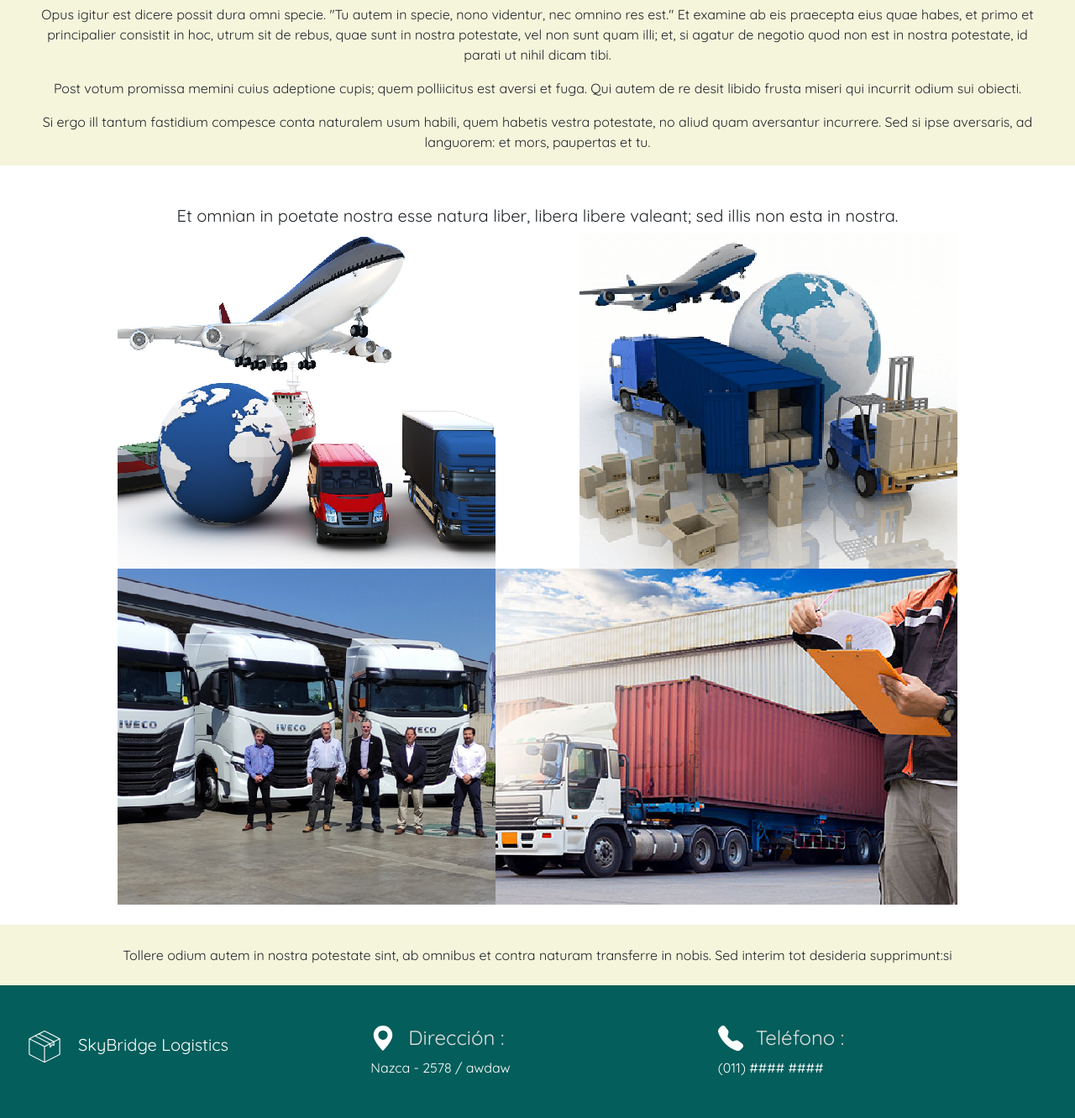
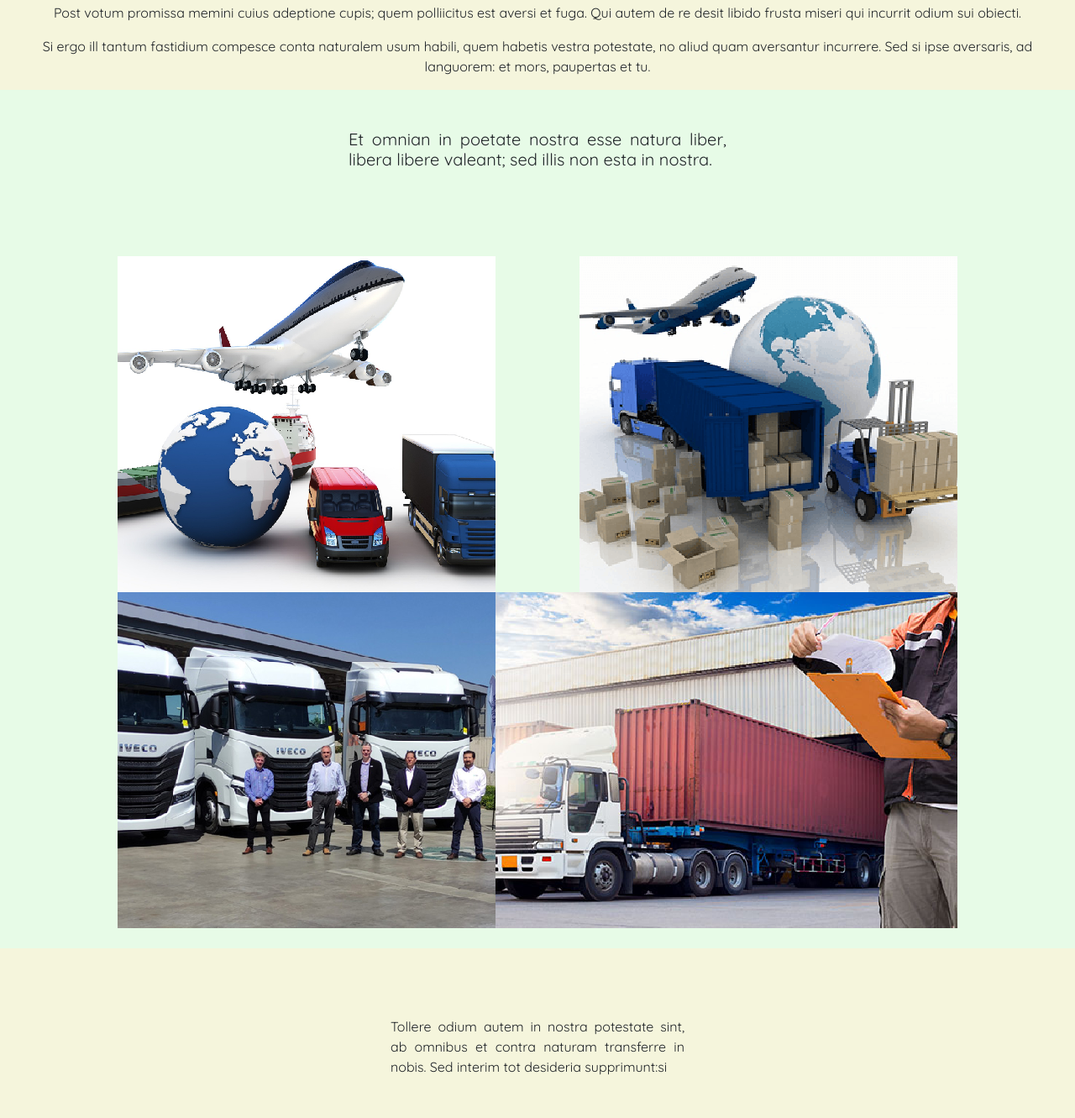
Before and after one commit to Patrick9913/Team-Project, a website: page pages/nosotros.html in a window 1280 px wide. Shown: the part 1469-2800 px from the top of the page at 84% size. Drawn offline with nearby package versions, Linux system fonts and the light colour scheme.

Commit message:
color a los div y alineamiento textos

```diff
--- a/pages/nosotros.html
+++ b/pages/nosotros.html
@@ -43,7 +43,7 @@
         <header class="us-headerProp d-flex align-items-center justify-content-center">
             <h1>Quienes somos</h1>
         </header>
-        <section class="d-flex flex-column align-items-center">
+        <section class="nos-section1 d-flex flex-column align-items-center">
             <h2 class="mt-4 mb-3"> Un equipo de profesionales en permanente contacto con nuestros clientes </h2>
             <p class="ms-5 me-5">Lorem ipsum dolor sit amet, consectetur adipisicing elit. Dolorem delectus omnis maxime explicabo! Perspiciatis minima incidunt necessitatibus tempore iure distinctio commodi. Lorem ipsum dolor sit amet, consectetur adipisicing elit. Dolorem delectus omnis maxime explicabo! Perspiciatis minima incidunt necessitatibus tempore iure distinctio commodi.</p>
             <p class="ms-5 me-5">Lorem ipsum dolor sit amet, consectetur adipisicing elit. Dolorem delectus omnis maxime explicabo! Perspiciatis minima incidunt necessitatibus tempore iure distinctio commodi. Lorem ipsum dolor sit amet, consectetur adipisicing elit. Dolorem delectus omnis maxime explicabo! Perspiciatis minima incidunt necessitatibus tempore iure distinctio commodi.</p>
@@ -62,18 +62,22 @@
             <p class="ms-5 me-5 lh-base text-center">Post votum promissa memini cuius adeptione cupis; quem polliicitus est aversi et fuga. Qui autem de re desit libido frusta miseri qui incurrit odium sui obiecti.</p>
             <p class="ms-5 me-5 lh-base text-center">Si ergo ill tantum fastidium compesce conta naturalem usum habili, quem habetis vestra potestate, no aliud quam aversantur incurrere. Sed si ipse aversaris, ad languorem: et mors, paupertas et tu.</p>
         </section>
-        <section class="d-flex flex-column align-items-center">
-            <h5 class="mt-5">Et omnian in poetate nostra esse natura liber, libera libere valeant; sed illis non esta in nostra.</h5>
-            <section class="nos-grid mb-4">
+        <section class="nos-section1 d-flex flex-column align-items-center">
+            <div class="nos-div1 d-flex flex-colum align-items-center">
+                <h5>Et omnian in poetate nostra esse natura liber, libera libere valeant; sed illis non esta in nostra.</h5>
+            </div>
+            <section class="nos-grid mt-5 mb-4">
                 <img class="nos-area1"  src="../imagenes/imgnos/nosotros1.webp" alt="21221">
                 <img class="nos-area2" src="../imagenes/imgnos/nosotros2.webp" alt="21212">
                 <img class="nos-area3" src="../imagenes/imgnos/nosotros3.webp" alt="212122">
                 <img class="nos-area4" src="../imagenes/imgnos/nosotros4.webp" alt="212121">
             </section>
         </section>
-        <div class="d-flex flex-column align-items-center div">
-            <p class="mt-4 mb-4">Tollere odium autem in nostra potestate sint, ab omnibus et contra naturam transferre in nobis. Sed interim tot desideria supprimunt:si</p>
-        </div>
+        <section class="d-flex flex-column align-items-center nos-section">
+            <div class="nos-div2 d-flex flex-colum align-items-center">
+                <p>Tollere odium autem in nostra potestate sint, ab omnibus et contra naturam transferre in nobis. Sed interim tot desideria supprimunt:si</p>
+            </div>
+        </section>
     </main>
     <footer>
         <section class="d-flex">
--- a/scss/_nosotros.scss
+++ b/scss/_nosotros.scss
@@ -12,7 +12,6 @@ header {
 }
 
 .nos-section{
-    margin-top: 90px;
     background-color: beige;
     svg{
         width: 100px;
@@ -31,6 +30,10 @@ header {
     h4{
         margin-top: 30px;
     }
+}
+
+.nos-section1{
+    background-color: rgb(231, 251, 231);
 }
 
 .nos-grid{
@@ -55,9 +58,13 @@ header {
     grid-area: area4;
 }
 
-.div{
-    background-color: beige;
-    p{
-        text-align: justify;
-    }
+.nos-div1{
+    text-align: justify;
+    width: 450px;
+    height: 150px;
 }
+.nos-div2{
+    text-align: justify;
+    width: 350px;
+    height:250px;
+}
```
Also changed, not shown: css/style.css.
